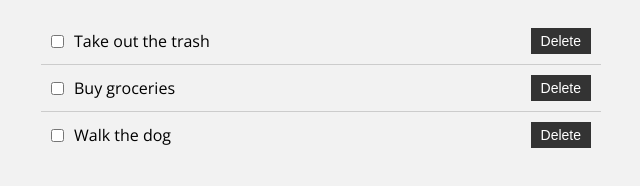
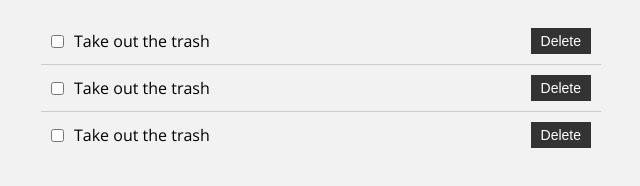
Before and after one commit to Brokky/to-do-app, a React (Create React App) app: page / in a window 1280 px wide. Shown: the part 142-328 px from the top of the page, without its empty margins (319-959 px from the left). Built offline with nearby package versions, Linux system fonts and the light colour scheme.

Commit message:
added TodoItem

```diff
--- /dev/null
+++ b/src/components/todo-item/TodoItem.jsx
@@ -0,0 +1,13 @@
+import React from 'react'
+
+function TodoItem() {
+    return (
+        <li>
+            <input type="checkbox" />
+            <span>Take out the trash</span>
+            <button>Delete</button>
+        </li>
+    )
+}
+
+export default TodoItem
--- a/src/components/todo-list/TodoList.jsx
+++ b/src/components/todo-list/TodoList.jsx
@@ -1,23 +1,13 @@
 import React from 'react';
+import TodoItem from '../todo-item/TodoItem';
+
 
 function TodoList() {
     return (
         <ul>
-            <li>
-                <input type="checkbox" />
-                <span>Take out the trash</span>
-                <button>Delete</button>
-            </li>
-            <li>
-                <input type="checkbox" />
-                <span>Buy groceries</span>
-                <button>Delete</button>
-            </li>
-            <li>
-                <input type="checkbox" />
-                <span>Walk the dog</span>
-                <button>Delete</button>
-            </li>
+            <TodoItem />
+            <TodoItem />
+            <TodoItem />
         </ul>
     );
 }
```
